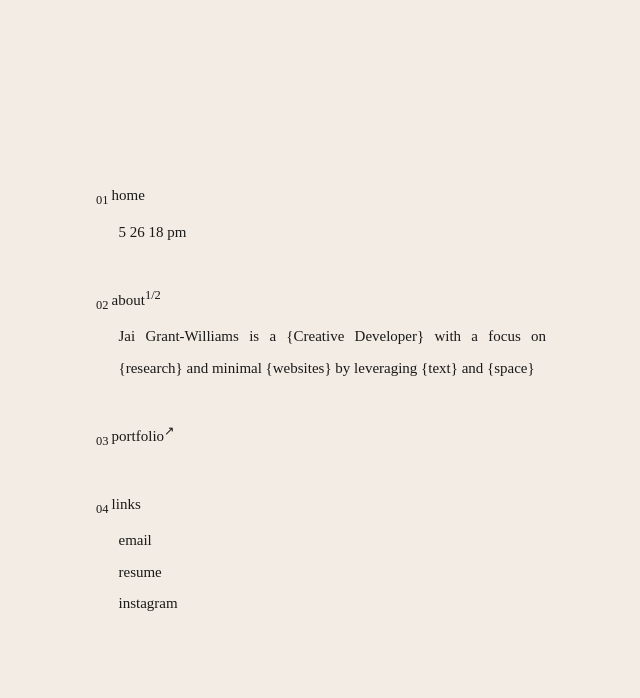
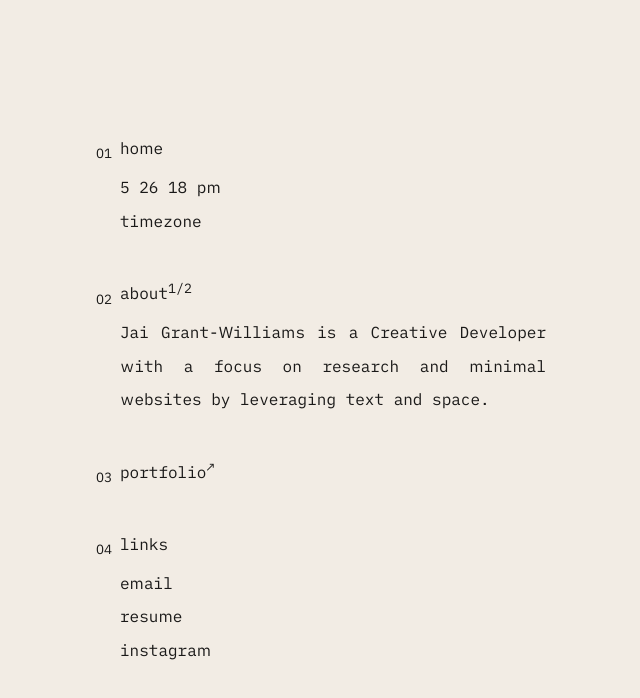
Before and after one commit to NoSleepJai/jgwDesign, a website built with Parcel: page src/index.html in a window 1280 px wide. Shown: the whole page, without its empty margins (319-959 px from the left). Built offline with nearby package versions, Linux system fonts and the light colour scheme; no server answers.

Commit message:
Add files via upload

```diff
--- a/src/index.html
+++ b/src/index.html
@@ -1,4 +1,40 @@
 <!DOCTYPE html>
+<!--
+        !#B#Y    .:!JPGBBBBPY7^.  .7GB#!
+        J@@@B  ^5#@@@@@@@@@@@@@&575PB#@?
+        J@@@G.P@@@&P7^:...:^!5&@@@B:  :.
+        J@@@##@@@Y.           .?@@@&^
+        J@@@@@@@Y               ?@@@B
+        J@@@@@@@^               .&@@&.
+        J@@@@@@@!               ^@@@&.
+        J@@@&@@@&^             :#@@@?
+        J@@@G!&@@@5~.       .^Y&@@@J
+        J@@@B .5&@@@&#BGGGB#&@@@&P^
+        J@@@G.^!?JYB&&@@@@@&&B5!.
+        J@@@&B7.    ...::::..
+        J@@@@&:.
+        J@@Y&@@&#BBBBBBBBBBBBBBBBG57:
+        B&~ .7G#&&&&&&&&&&&&&&&&@@@@@P.
+!YJJJYY5J.      ................:~G@@@#.
+G@@@@B!.         .::::.            #@@@J
+G@@@@&B5?~:.     :@@@@&#GY!:.      P@@@5
+G@@@@@@@@@&&~    :@@@@@@@@@@&P     G@@@5
+G@@@@@@@@@@@7    :@@@@@@@@@@@#     G@@@5
+G@@@@@@@@@@@!    :@@@@@@@@@@@#     G@@@5
+G@@@@@@@@@G#7    :@@@@@@@@@&5B     P@@@5
+G@@@@@@@@@&@!    ^@@@@@@@@@@&#     B@@@5
+G@@@@@@@@@@@!    Y@@@@@@@@@@@#    .&@@@5
+G@@@@@@@@@@@!   :B@@@@@@@@@@@#    J&@@@5
+G@@@@@@&#GJ!.  .P!@@@@@@@&B57^   !JP@@@5
+J@@@&7^.      :P~.&@@@P~:.      7P P@@@5
+.B@@@7      .JG^  7@@@B.     .~PY. G@@@5
+ .Y&@@#5JJ5GG7.    ~B@@&GYJYPG5^   G@@@5
+   .~J5PPY7:         :7YPP5?~.     7P5P!
+
+   site created by Jai Grant-Williams
+           https://jgw.design
+
+-->
 <html lang="en">
     <head>
         <meta charset="utf-8">
@@ -22,35 +58,37 @@
         <meta name="description" content="homepage of jai grant-williams, creative developer.">
     </head>
     <body>
+        <!-- <img class="image-dump" src="./images/render_004.png"> -->
         <div class="wrapper">
             <div class="body">
-                <div class="landing">
-                    <div class="metadata">
-                        <sub>01 </sub>home
+                <div class="home-01">
+                    <div class="title"><sub>01 </sub>Home</div>
+                    <div class="time-place-wrapper">
                         <div class="time">12 00 00 am</div>
-                        <div class="place"><span class="dots"></span></div>
+                        <div class="date">0.0.0000</div>
+                    </div>
+                    <div class="place">timezone<span class="dots"></span></div>
                 </div>
                 <br>
-                    <div class="about">
-                        <button class="button" onclick="plusSlides(1)">
+                <div class="about-02">
+                    <button class="button title" onclick="plusSlides(1)">
                         <sub>02 </sub>about<sup><span id="counter"></span>/2</sup>
                     </button>
-                        <div class="text">Jai Grant-Williams is a {Creative Developer} with a focus on {research} and minimal {websites} by leveraging {text} and {space}<span class="dots"></span></div>
-                        <div class="text">If you are interested in working with {Jai} for your next project, please send an {email} to inquire about {pricing} and {development}. </div>
+                    <div class="text">Jai Grant-Williams is a <span class="highlight">Creative Developer</span> with a focus on <span class="highlight">research</span> and minimal <span class="highlight">websites</span> by leveraging <span class="highlight">text</span> and <span class="highlight">space</span>.</div>
+                    <div class="text">If you are interested in working with Jai for your next project, please send an email to inquire about pricing and development. </div>
                 </div>
                 <br>
                 <div>
-                        <a class="portfolio" href="https://www.are.na/share/syeAkNs">
+                    <a class="portfolio-03 title" href="https://www.are.na/share/syeAkNs">
                         <sub>03 </sub>portfolio<sup>&#8599;</sup>
                     </a>
                 </div>
                 <br>
-                    <div class="links">
-                        <sub>04 </sub>links<br>
-                        <a class="alink" href="mailto:jai@jgw.design">email</a><br>
-                        <a class="alink" href="">resume</a><br>
-                        <a class="alink" href="https://instagram.com/jgw.design/">instagram</a>
-                    </div>
+                <div class="links-04">
+                    <div class="title"><sub>04 </sub>links<br></div>
+                    <a class="link" href="mailto:jai@jgw.design">email</a><br>
+                    <a class="link" href="resume.pdf">resume</a><br>
+                    <a class="link" href="https://instagram.com/jgw.design/">instagram</a>
                 </div>
             </div>
         </div>
--- a/src/main.js
+++ b/src/main.js
@@ -1,12 +1,11 @@
 
 // import html/css stuff //////////////////////////////
 const timeHTML = document.querySelector(".time");
-const locationHTML = document.querySelector(".place");
+const dateHTML = document.querySelector(".date");
+const placeHTML = document.querySelector(".place");
+const bodyHTML = document.querySelector(".body");
 const textHTML = document.querySelectorAll(".text");
 const counterHTML = document.querySelector("#counter");
-const dotsHTML = document.querySelectorAll(".dots");
-const landingHTML = document.querySelector(".landing");
-const tableHTML = document.querySelector(".table");
 const rootCSS = document.querySelector(":root");
 
 //////////// get user timezone ///////////////////////////
@@ -30,14 +29,6 @@ function fetchLocation(url) {
     })
 }
 
-///////////////// portfolio dots /////////////////
-function iterateDots(){
-    for (i = 0; i < dotsHTML.length; i++) {
-        const dotsText = dotsHTML[i].innerHTML;
-        dotsHTML[i].innerHTML = (dotsHTML[i].innerHTML.length < 3 ? dotsHTML[i].innerHTML + '.' : '');
-    }
-}
-
 ////////////////// changing text ////////////////
 function plusSlides(n) {
   showSlides(index += n);
@@ -56,11 +47,12 @@ function showSlides(n) {
 
 //////////////////////////////////////////////////
 fetchLocation("https://ipapi.co/json/").then(function(data) {
-    locationHTML.textContent = data;
+    placeHTML.textContent = data;
 });
 
 const now = new Date();
 timeHTML.textContent = now.toLocaleTimeString().replaceAll(":", " ");
+dateHTML.textContent = now.toLocaleDateString().replaceAll("/", " ");
 document.title = now.toLocaleTimeString().replaceAll(":", " ").toLowerCase();
 /////////////// dark/light theme /////////////////
 if(now.getHours() >= 19 || now.getHours() <= 6) {
@@ -82,6 +74,14 @@ setInterval(() => {
 
     timeHTML.textContent = now.toLocaleTimeString().replaceAll(":", " ");
     document.title = now.toLocaleTimeString().replaceAll(":", " ").toLowerCase();
+}, 1000)
 
-    iterateDots();
-}, 1000)
+///// Mouse Move /////
+// document.addEventListener('mousemove', (e) => {
+//     var images = document.querySelector(".image-dump");
+//
+//
+//     images.style.left = e.x + "px";
+//     images.style.top = e.y + "px";
+//
+// })
--- a/src/style.scss
+++ b/src/style.scss
@@ -1,7 +1,7 @@
 // Import font
 @font-face {
     font-family: 'iAWriter';
-    src: url('fonts/iAWriterDuospace-Regular.woff2') format('woff2');
+    src: url('fonts/iAWriterDuoS-Regular.woff2') format('woff2');
 }
 
 @keyframes pageLoad {
@@ -9,23 +9,32 @@
     100% { opacity: 1; }
 }
 @mixin main_anim($delay) {
-    animation: pageLoad 1.2s ease-in-out $delay both;
+    animation: pageLoad 2s cubic-bezier(0.5, 0, 0.5, 1) $delay both;
 }
 // Variables
-$fg-color: #1a1918;
-$bg-color: #f2ece4;
-$font-body: "iA Writer Duospace", monospcae;
-
+:root {
+    --fg-css: #1a1918;
+    --bg-css: #f2ece4;
+}
+$font-body: "iAWriter", monospcae;
+$fg-color: var(--fg-css);
+$bg-color: var(--bg-css);
 // defaults
 body {
     color: $fg-color;
     background-color: $bg-color;
-    font: 0.9370em $font-body;
+    font: 16px $font-body;
     cursor: default;
     font-feature-settings: "ss04";
+    height: 100%;
+    overflow: hidden;
 }
 
 a, a:visited {
+    &:hover{
+        color: $bg-color;
+        // transition: color 1s ease-out;
+    }
     text-decoration: none;
     color: var(--fg-color);
 }
@@ -38,6 +47,13 @@ button {
 	outline: inherit;
     cursor: pointer;
 }
+img {
+    width: 300px;
+}
+.highlight:hover {
+    color: $bg-color;
+    background-color: $fg-color;
+}
 .wrapper {
     display: flex;
     justify-content: center;
@@ -46,40 +62,49 @@ button {
     top: 50%;
     left: 50%;
     transform: translate(-50%, -50%);
-    width: 80vw;
-    height: 80vh;
+    width: 70vw;
+    height: 70vh;
 }
 // body class
 .body {
     position: relative;
     width: 450px;
     line-height: 210%;
+    transition: all 1s ease-in-out;
+}
+//metadata class
+.home-01{
+    text-transform: lowercase;
+}
+.about-02 {
+    text-align: justify;
+}
+.time-place-wrapper {
+    &:hover .time { display: none; }
+    &:hover .date { display: block; }
+    width: 50%;
+
+}
+.title {
+    // @include main_anim(0s);
+}
+.text, .link, .place, .time {
+    margin-left: 24px;
+    // @include main_anim(.6s);
+}
+.date {
+    display: none;
+    margin-left: 24px;
+}
+.text:not(:first-of-type) {
+    animation: none;
 }
 
-//metadata class
-.metadata{
-    @include main_anim(0s);
-    text-transform: lowercase;
-}
-.about {
-    @include main_anim(.4s);
-    text-align: justify;
-}
-.portfolio {
-    @include main_anim(.8s);
-}
-.links {
-    @include main_anim(1.2s);
-}
-.text {
-    margin-left: 22.5px;
-}
-.alink {
-    margin-left: 22.5px;
-}
-.place {
-    margin-left: 22.5px;
-}
-.time {
-    margin-left: 22.5px;
-}
+// .image-dump {
+//     position: absolute;
+//     top: 50%;
+//     left: 0%;
+//     transform: translate(-50%, -50%);
+//     transition-duration: .15s;
+//     transition-timing-function: cubic-bezier(0, 0.1, 0.55, 1);
+// }
```
Also changed, not shown: firebase.json (added), src/fonts/iAWriterDuoS-Regular.woff2 (added), src/fonts/iAWriterQuattroS-Regular.woff2 (added), 1 other file. Lines whose indentation alone changed are shown as unchanged.
